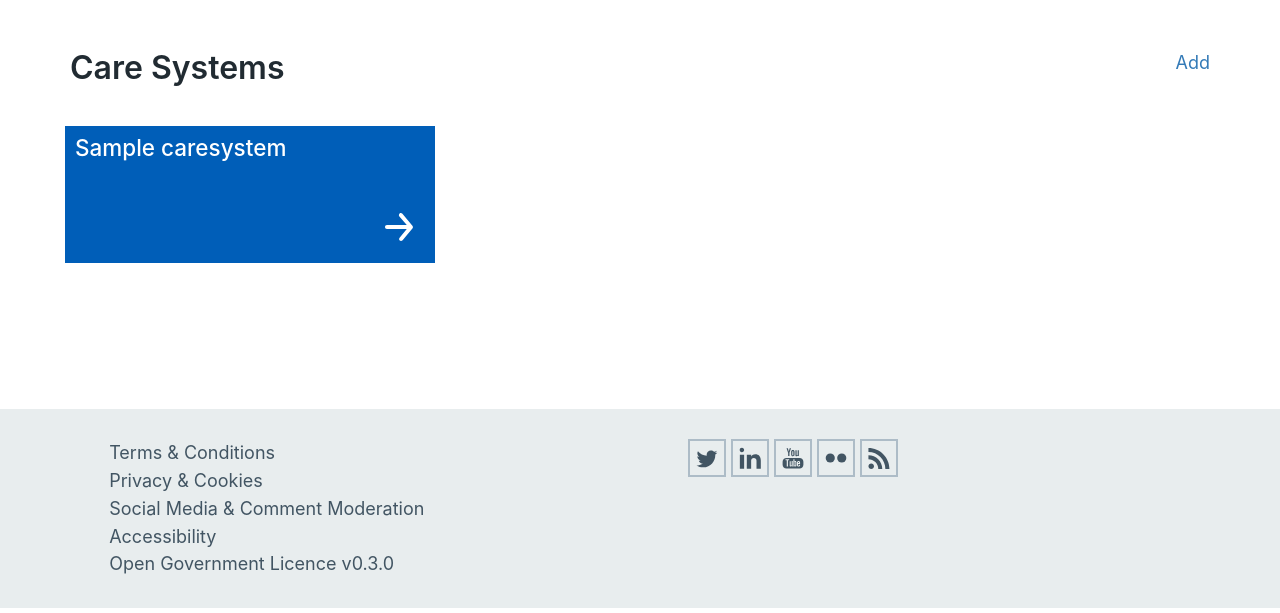
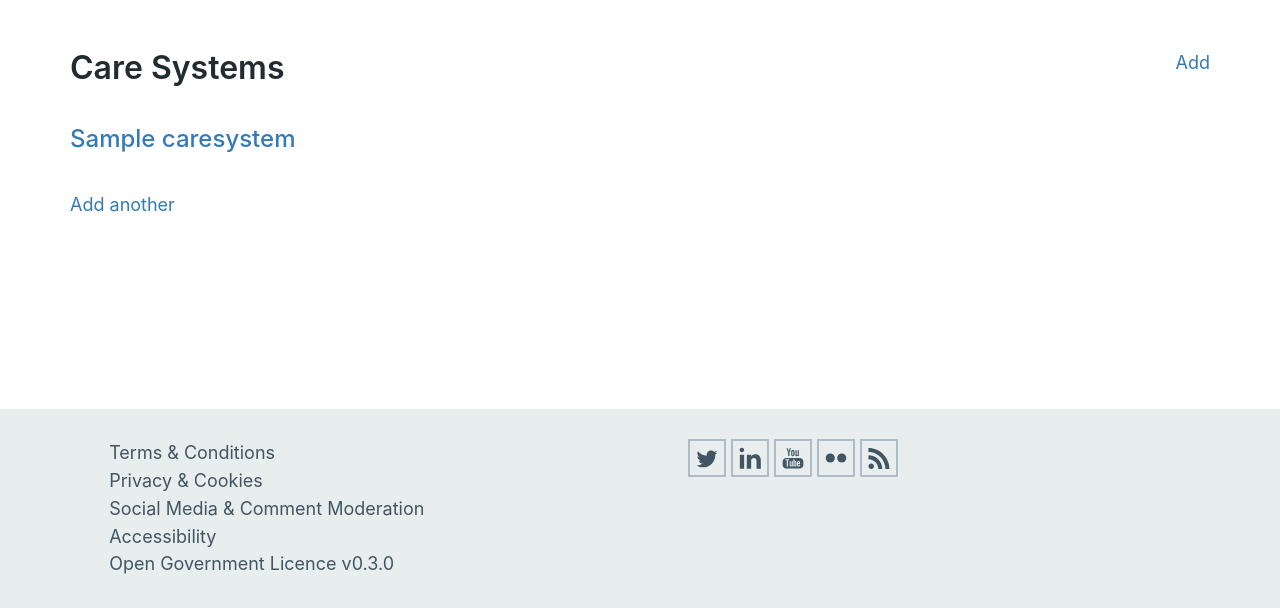
Before and after one commit to nhsengland/phmi, a Django app: page / in a window 1280 px wide. Shown: the part 187-800 px from the top of the page. Run offline with Django 3.2, Linux system fonts and the light colour scheme; a user stored in the database is signed in; tables that the repository leaves empty hold one stand-in row (values such as "Sample post"); some libraries are stand-ins or nearby versions.

Commit message:
Use a list of links on the home page so it's easier to see them

```diff
--- a/phmi/templates/home.html
+++ b/phmi/templates/home.html
@@ -1,6 +1,4 @@
 {% extends "base.html" %}
-
-{% load utils %}
 
 {% block contents %}
 <div class="card-list container main-content">
@@ -14,26 +12,20 @@
       Care Systems
     </h1>
 
-    {% for chunk in object_list|chunks:3 %}
-    <div class="row">
+    <div class="row" style="margin-bottom:30px">
+      <div class="col-md-12">
+        <ul class="list-unstyled">
+          {% for care_system in object_list %}
+          <li><h3><a href="{{ care_system.get_absolute_url }}">{{ care_system.name }}</a></h3></li>
+          {% endfor %}
+        </ul>
+      </div>
+    </div>
 
-      {% for object in chunk %}
-      <div class="col-md-4 card">
-        <div class="row">
-          <div class="col-md-12">
-            <h3>
-              <a href="{{ object.get_absolute_url }}">
-                <p>{{ object.name }}</p>
-                <div class="arrow">{% include "partials/arrow.html" %}</div>
-              </a>
-            </h3>
-          </div>
-        </div>
-      </div>
-      {% endfor %}
+  {% if request.user.is_authenticated %}
+  <a href="{% url 'group-add' %}">Add another</a>
+  {% endif %}
 
-    </div>
-  {% endfor %}
 
   </article>
 </div>
```
